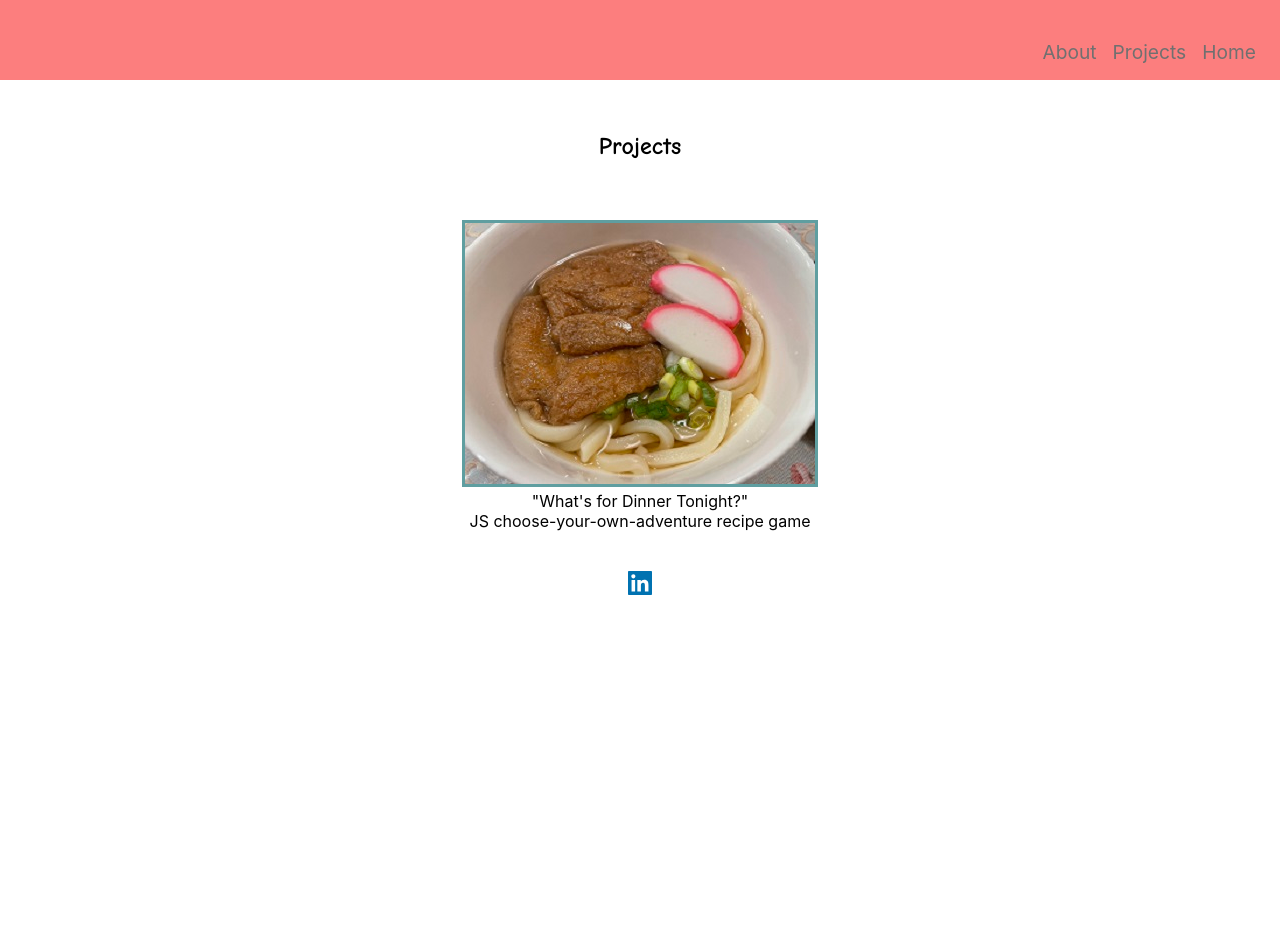
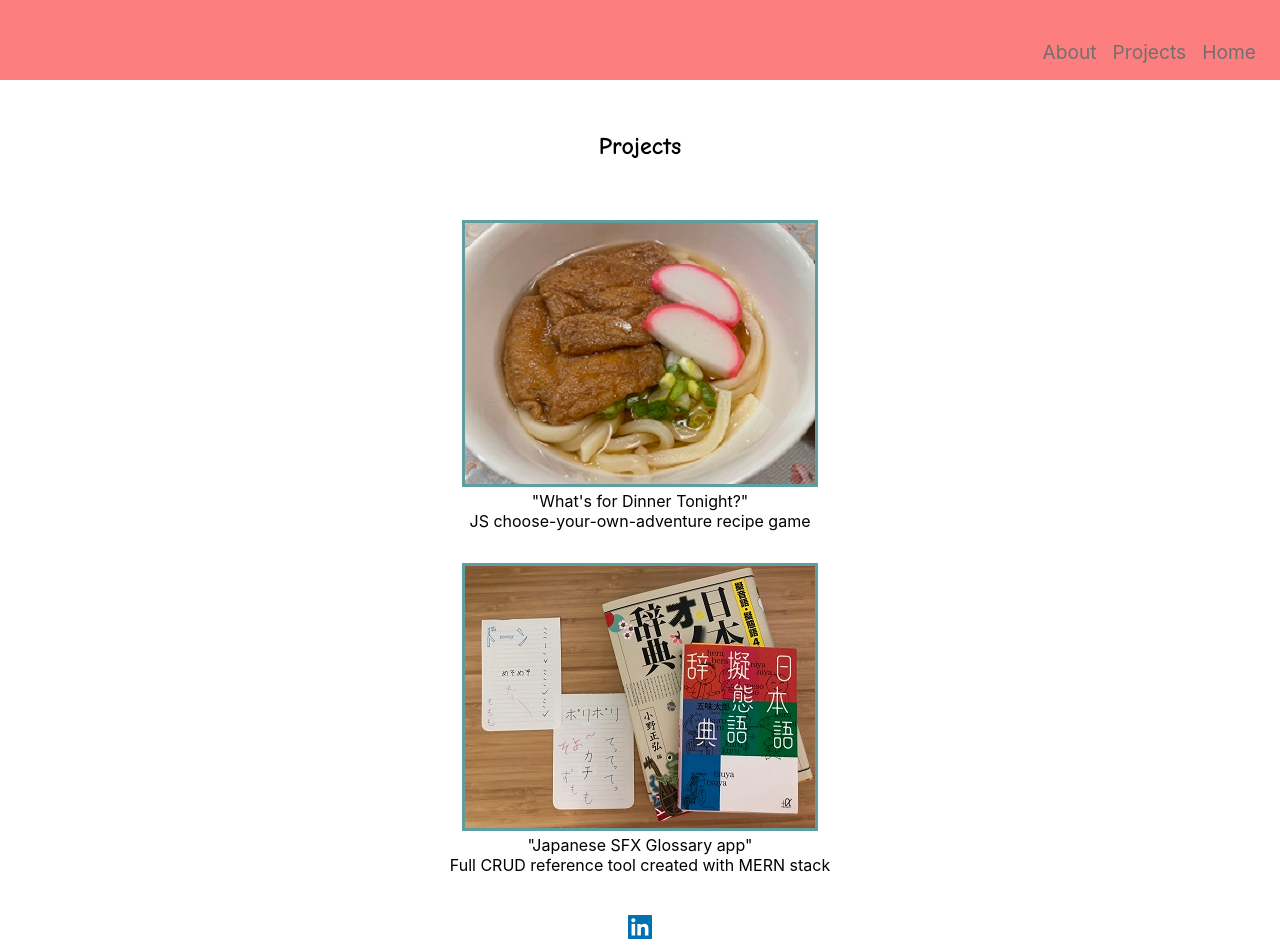
Before and after one commit to cmslee/caseylee-portfolio, a React (Create React App) app: page /projects in a window 1280 px wide. Shown: the top 952 px of the page. Before the commit the page ends 800 px from the top, so only its background shows below. Built offline with nearby package versions, Linux system fonts and the light colour scheme; a web font is replaced by a local one.

Commit message:
add glossary app link to projects

```diff
--- a/src/pages/Projects.js
+++ b/src/pages/Projects.js
@@ -1,5 +1,6 @@
 import Footer from "../components/Footer";
 import recipe_game from '../img/recipe_game.jpg';
+import glossary_sfx from '../img/glossary_sfx.jpg';
 
 function Projects() {
     return (
@@ -7,7 +8,7 @@ function Projects() {
             <h2>Projects</h2>
             <div className="projects">
                 <figure className="child-figure">
-                    <a href="https://cmslee.github.io/recipegame/" target='_blank' rel="noreferrer">
+                    <a href="https://github.com/cmslee/recipegame" target='_blank' rel="noreferrer">
                         <img className="project-image" src={recipe_game} alt="kitsune udon">
                         </img>
                     </a>
@@ -15,6 +16,17 @@ function Projects() {
                         "What's for Dinner Tonight?"
                         <br/>
                         JS choose-your-own-adventure recipe game
+                    </figcaption>
+                </figure>
+                <figure className="child-figure">
+                    <a href="https://github.com/cmslee/final-project" target='_blank' rel="noreferrer">
+                        <img className="project-image" src={glossary_sfx} alt="Japanese sound words handwritten on notes and related reference books">
+                        </img>
+                    </a>
+                    <figcaption>
+                        "Japanese SFX Glossary app"
+                        <br/>
+                        Full CRUD reference tool created with MERN stack
                     </figcaption>
                 </figure>
                 {/* <figure>
```
Also changed, not shown: src/img/glossary_sfx.jpg (added).
